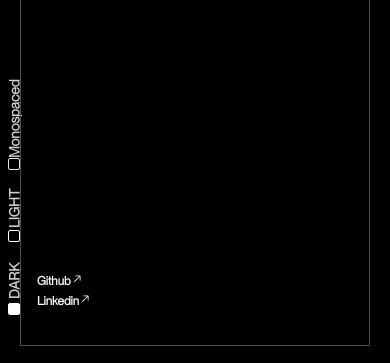
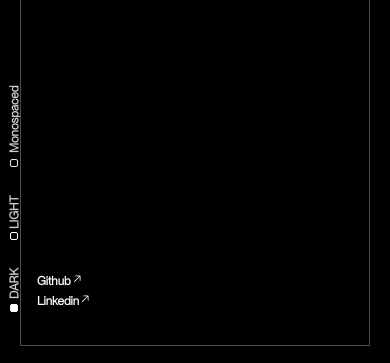
Before and after one commit to MrSaadMasood/portfolio-v1, a Next.js app: page /contact in a window 390 px wide. Shown: the part 478-841 px from the top of the page. Built offline with nearby package versions, Linux system fonts and the light colour scheme.

Commit message:
style: add modular css and font switching in the contact

```diff
--- a/src/Components/Contact.tsx
+++ b/src/Components/Contact.tsx
@@ -22,7 +22,7 @@ export default function Contact({ isMonoSpaced }: { isMonoSpaced: boolean }) {
           return (
             <li className={clsx(`mb-1 flex w-full md:text-sm lg:text-base neue-reg
               font-bold hover:dark:text-[#737373]
-              dark:text-black duration-300 `, isMonoSpaced ? "neue-mono font-bold"
+              dark:text-black duration-300 `, isMonoSpaced ? "neue-mono font-extrabold"
               : "neue-reg font-bold")} key={uuid()}>
               <a target="_blank" href={contact.link}>{contact.content}</a>
               <div>
--- a/src/Components/ThemeControl.tsx
+++ b/src/Components/ThemeControl.tsx
@@ -17,7 +17,8 @@ export default function ThemeControl(
   const searchParams = useSearchParams()
   const pathname = usePathname()
   const router = useRouter()
-
+  const inputButtonCSS = 'w-2 h-2 sm:w-3 sm:h-3  rounded-sm border-[1px]'
+  const divEnclosingLabelInputCSS = " flex justify-around h-12 sm:h-14 font-bold items-center"
   function handleFontChange(value: boolean) {
     const params = new URLSearchParams(searchParams)
     setMonoSpaced(value)
@@ -50,14 +51,14 @@ export default function ThemeControl(
       transition={{ duration: 1 }}
       variants={variable}
       className=" h-64 w-5 absolute bottom-10 left-1 orient font-bold
-          flex flex-row justify-around items-center text-[#d0d0d0] text-sm neue-reg
+          flex flex-row justify-around items-center text-[#d0d0d0] text-xs sm:text-sm neue-reg
            dark:text-black "
     >
       {isBrowserEnv &&
         <>
-          <div className=" flex justify-around h-14 font-bold items-center">
+          <div className={divEnclosingLabelInputCSS}>
             <input type="button" name="darkMode" id="darkMode" className={
-              clsx('w-3 h-3  rounded-sm border-[1px]',
+              clsx(inputButtonCSS,
                 resolvedTheme === "light" ? "bg-white border-white" : "bg-transparent border-black")}
               onClick={() => {
                 setTheme(resolvedTheme === "light" ? "dark" : "light")
@@ -67,9 +68,9 @@ export default function ThemeControl(
             >DARK
             </label>
           </div>
-          <div className=" flex justify-around h-14 font-bold items-center">
+          <div className={divEnclosingLabelInputCSS}>
             <input type="button" name="lightMode" id="lightMode" className={
-              clsx('w-3 h-3   rounded-sm border-[1px]',
+              clsx(inputButtonCSS,
                 resolvedTheme === "dark" ? "bg-black  border-black" : "bg-transparent border-white")}
               onClick={() => {
                 setTheme(resolvedTheme === "light" ? "dark" : "light")
@@ -82,17 +83,18 @@ export default function ThemeControl(
         </>
       }
 
-      <div className=" flex justify-center items-center">
+      <div className=" flex justify-around items-center h-[5.5rem] sm:h-auto">
         <input type="button" name="font" id="font"
           onClick={() => handleFontChange(!monoSpaced)}
           className={
-            clsx('w-3 h-3 duration-200 rounded-sm border-[1px]',
-              handleButtonDivCSS()
+            clsx(inputButtonCSS,
+              handleButtonDivCSS(),
+              "duration-200"
             )} />
         <label htmlFor="font" id="font" className={chageFontToMono()}
         >Monospaced
         </label>
       </div>
-    </motion.div>
+    </motion.div >
   )
 }
```
